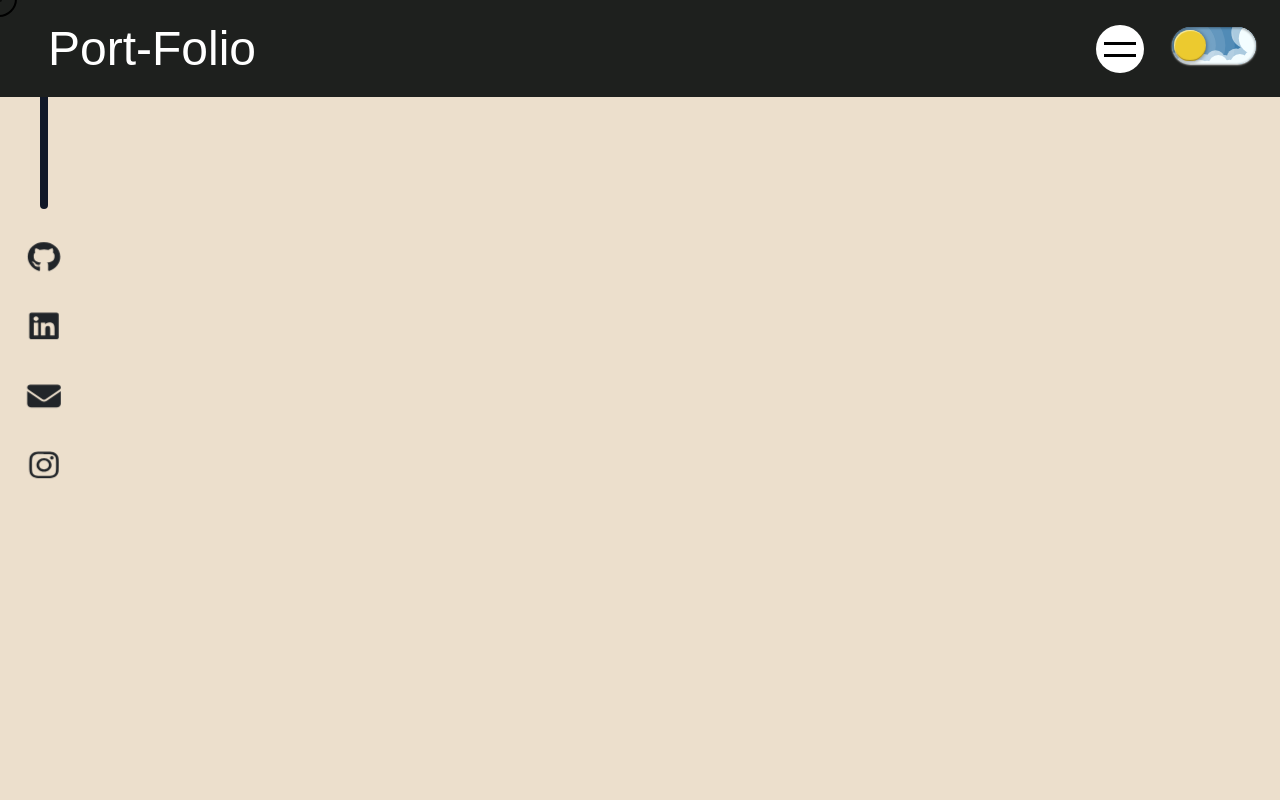
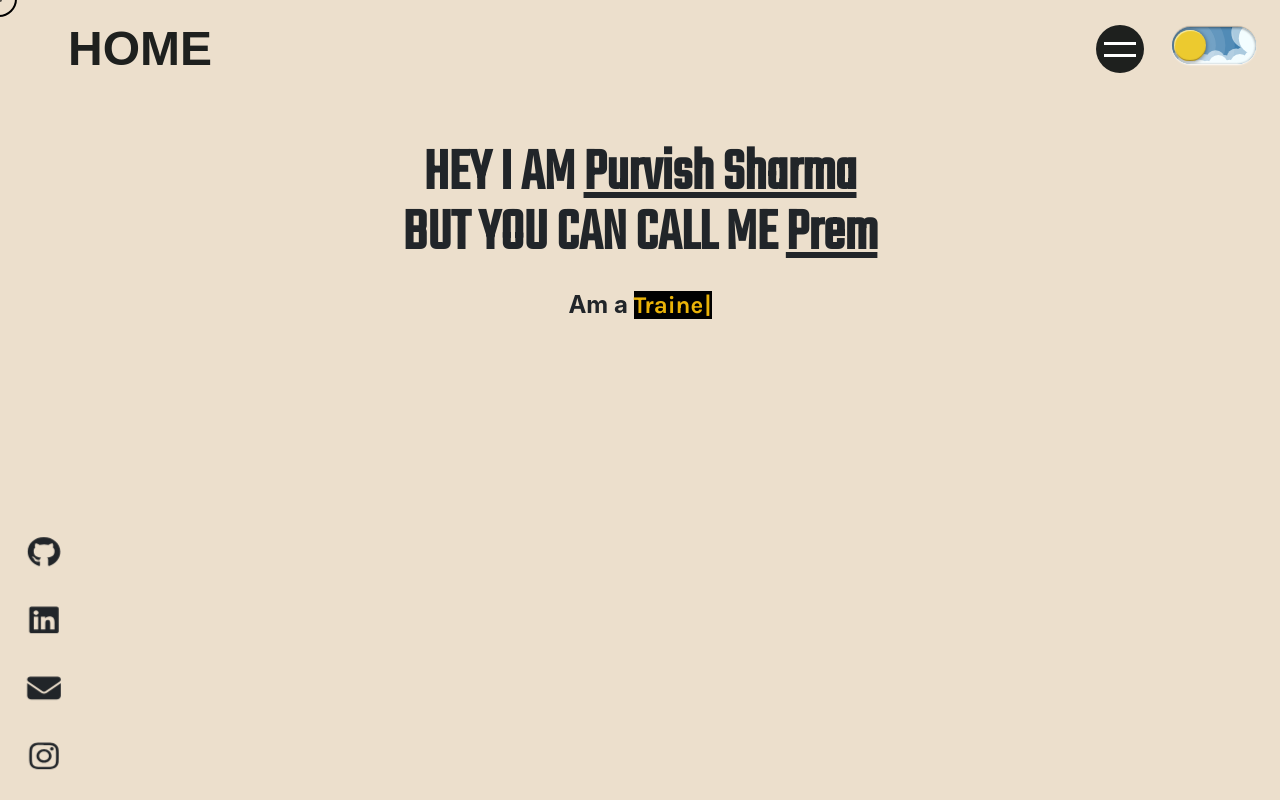
Before and after one commit to premsharma1231/Purvish_Portfolio, a React (Create React App) app: page /home in a window 1280 px wide. Shown: the top 800 px of the page. Built offline with nearby package versions, Linux system fonts and the light colour scheme; a web font is replaced by a local one.

Commit message:
Updated code with new features/fixes

```diff
--- a/package.json
+++ b/package.json
@@ -26,6 +26,7 @@
     "react": "^18.3.1",
     "react-dom": "^18.3.1",
     "react-icons": "^5.4.0",
+    "react-parallax-tilt": "^1.7.274",
     "react-router": "^7.1.3",
     "react-router-dom": "^7.1.3",
     "react-scripts": "5.0.1",
--- a/src/App.js
+++ b/src/App.js
@@ -6,7 +6,7 @@ import Platforms from './Components/Platforms';
 import Content from './Components/content';
 import Cursor from './Components/cursor';
 import About from './Components/about';
-import Resume from './Components/resume';
+// import Resume from './Components/resume';
 import Projects from './Components/projects';
 import LetsTalk from './Components/letstalk';
 import {BrowserRouter as Router, Route, Routes, useLocation} from "react-router-dom";
@@ -20,7 +20,7 @@ function AnimatedRoutes() {
   <Routes location={location} key={location.pathname}>
     {/* Home Route */}
     <Route
-      path="/"
+      path="/home"
       element={
         <motion.div
           initial={{ x: '100vw' }}
@@ -47,7 +47,7 @@ function AnimatedRoutes() {
       }
     />
     {/* Resume Route */}
-    <Route
+    {/* <Route
       path="/resume"
       element={
         <motion.div
@@ -59,7 +59,7 @@ function AnimatedRoutes() {
           <Resume />
         </motion.div>
       }
-    />
+    /> */}
     {/* Projects Route */}
     <Route
       path="/projects"
--- a/src/Components/Nav.js
+++ b/src/Components/Nav.js
@@ -31,7 +31,7 @@ function Navbar(){
   let navBarContentMiddle = [
     { name: "HOME", path: "/home" },
     { name: "ABOUT", path: "/about" },
-    { name: "RESUME", path: "/resume" },
+    // { name: "RESUME", path: "/resume" },
     { name: "PROJECTS", path: "/projects" },
     { name: "LET'S TALK?", path: "/LetsTalk" },
   ]
@@ -47,9 +47,9 @@ function Navbar(){
           x: 0,
           opacity: 1,
           scale: 1,
-          duration: 0.5,
+          duration: 0.1,
           ease: "bounce.out",
-          stagger: 0.2, // Delay between each item animation
+          stagger: 0.05, // Delay between each item animation
         }
       );
     } else {
@@ -69,14 +69,14 @@ function Navbar(){
   return(
 
     <>
-    <div className="flex justify-between items-center bg-DarkColor px-4 py-4">
+    <div className="flex justify-between items-center px-4 py-4 ml-5">
     <li className="text-5xl ml-6 hover:scale-105 transition-all list-none">
-          <a className="text-white active font-kanit" aria-current="page" href="#">Port-Folio</a>
+          <a className="text-DarkColor active font-kanit font-bold" aria-current="page" href="#">HOME</a>
     </li>
 
     <div className="flex w-40 justify-between items-center">
-      <span className="bg-white rounded-full p-0 hover:bg-black">
-        <Hamburger color="black" className='p-0' toggled={isToggled} onToggle={handleToggle} />
+      <span className="bg-DarkColor rounded-full p-0">
+        <Hamburger color="white" className='p-0' toggled={isToggled} onToggle={handleToggle} />
       </span>
     <Switch/>
      </div>
--- a/src/Components/Platforms.js
+++ b/src/Components/Platforms.js
@@ -10,38 +10,46 @@ function Platforms(){
     return(
         <>
         {/* hover:left-7 hover:w-9 hover:h-9 */}
-        <div className="ml-5 flex flex-col w-12 items-center absolute">
+        <div className="ml-5 flex flex-col w-12 items-center absolute bottom-4">
 
-        <span className="h-28 w-2 z-10 bg-gray-900 rounded-b"></span>
+        {/* <span className="absolute top-0 h-28 w-2 z-10 bg-gray-900 rounded-b"></span> */}
 
         <div className="flex flex-col justify-between h-64 mt-4">
   {/* Github Profile with Tooltip */}
-  <FontAwesomeIcon
-    className="w-8 h-8 transition-all p-2"
+  <a href="https://github.com/premsharma1231"
+  target="_blank"
+  rel="noopener noreferrer"><FontAwesomeIcon
+    className="w-8 h-8 transition-all p-2 hover:cursor-pointer"
     icon={faGithub}
     bounce
-  />
+  /></a>
 
   {/* LinkedIn Icon */}
-  <FontAwesomeIcon
-    className="w-8 h-8 transition-all p-2"
+  <a href="https://www.linkedin.com/in/sharma-purvish-591120248/"
+  target="_blank"
+  rel="noopener noreferrer"><FontAwesomeIcon
+    className="w-8 h-8 transition-all p-2 hover:cursor-pointer"
     icon={faLinkedin}
     bounce
-  />
+  /></a>
 
   {/* Email Icon */}
-  <FontAwesomeIcon
-    className="w-8 h-8 transition-all p-2"
+  <a href="mailto:premsharma786zx@gmail.com"
+  target="_blank"
+  rel="noopener noreferrer"><FontAwesomeIcon
+    className="w-8 h-8 transition-all p-2 hover:cursor-pointer"
     icon={faEnvelope}
     bounce
-  />
+  /></a>
 
   {/* Instagram Icon */}
-  <FontAwesomeIcon
-    className="w-8 h-8 transition-all p-2"
+  <a href="https://www.instagram.com/premmsharmaaaa/"
+  target="_blank"
+  rel="noopener noreferrer"><FontAwesomeIcon
+    className="w-8 h-8 transition-all p-2 hover:cursor-pointer"
     icon={faInstagram}
     bounce
-  />
+  /></a>
 </div>
 
         </div>
--- a/src/Components/about.js
+++ b/src/Components/about.js
@@ -1,11 +1,18 @@
 import React from "react";
+import "../App.css";
 
 
 
 function About(){
-<>
-
-</>
+    document.body.style.overflowX = "hidden";
+    // document.body.style.overflowY = "scroll";
+  return(
+    <>
+    <div>
+        <h1 className="m-6 text-4xl">About</h1>
+    </div>
+    </>
+)
 }
 
 export default About;
--- a/src/Components/content.js
+++ b/src/Components/content.js
@@ -5,51 +5,60 @@ import "@fontsource/rubik-vinyl";
 import "@fontsource/karla";
 import "@fontsource/teko";
 import Typewriter from 'typewriter-effect/dist/core';
-import Image from './Image.png';
-
 
 const Content = () => {
     document.body.style.overflow = 'hidden';
-    const text1 = "HEY I AM";
-    const text2 = "Purvish Sharma";
-    const text3 = "BUT YOU CAN CALL ME";
-    const text4 = "PREM";
-    const text = "I am a Frontend Web Developer <br/>A Trainer in the BPO/KPO Company.<br/>Experienced as a Quality Analyst<br/>Auditor, and Research Analyst.";
+
+    // const text1 = "HEY I AM ";
+    // const text2 = "Purvish Sharma";
+    // const text3 = "BUT YOU CAN CALL ME ";
+    // const text4 = "PREM";
+    // const description = "Am a Trainer-Auditor at KPO/BPO Company|| Quality Analyst || Research Analyst || Frontend Web Developer.";
 
     useEffect(() => {
-            new Typewriter('#typewriter', {
-                strings: [text],
-                autoStart: true,
-                loop:false,
-                cursor: '|',
-                deleteSpeed: 90,
-                delay: 100,
-            }).pasteString(text);
+        new Typewriter('#description', {
+            strings: ["Front-end Web Developer.", "Trainer at KPO/BPO Company.", "full time Quality Analyst.", "Auditor."],
+            autoStart: true,
+            loop:true,
+            cursor: '|',
+            deleteSpeed: 10,
+            delay: 90,
+        });
+        // new Typewriter('#meraname', {
+        //     strings: ["Sharma Purvish"],
+        //     autoStart: true,
+        //     loop:true,
+        //     cursor: '|',
+        //     deleteSpeed: 10,
+        //     delay: 30,
+        // });
+        // new Typewriter('#premname', {
+        //     strings: ["PREM"],
+        //     autoStart: true,
+        //     loop:true,
+        //     cursor: '|',
+        //     deleteSpeed: 10,
+        //     delay: 30,
+        // });
     });
 
+        // const typewriter = new Typewriter('#typewriter', {
+        //     autoStart: true,
+        //     loop: false,
+        //     cursor: null,
+        //     delay: 30, // Typing speed
+        // });
 
-    return(
+
+    return (
         <>
-        <div className="absolute flex w-full justify-around align-middle items-start bottom-0">
-            <div className="">
-                <img src={Image} className="w-full h-full" alt="No Image"/>
-            </div>
-            <div className="flex flex-col justify-center items-center mt-28 text-center">
-                <h1 className="font-Teko font-extrabold text-6xl">
-                    <span className="">{text1} </span>
-                    <span id="typewriter2" className="font-Teko underline">{text2}<br/></span>
-                    {/* <br/> */}
-                    <span className="">{text3} </span>
-                    <span id="typewriter3" className="font-Teko underline">{text4}</span>
-                </h1>
-                <div id="" className="w-300px text-2xl font-bold">
-                    <span id="typewriter" className=""></span>
+                <div id="typewriter" className="flex flex-col mt-12 justify-center items-center text-center">
+                    <span class="font-Teko font-extrabold text-6xl heyiam">HEY I AM <span id="meraname" class="underline">Purvish Sharma</span></span>
+                    <span class="font-Teko font-extrabold text-6xl">BUT YOU CAN CALL ME <span id="premname" class="underline">Prem</span></span>
+                <span class="w-2/3 m-auto text-2xl font-bold mt-4">Am a <span id="description" class="font-Karla text-yellow-500 font-bold bg-black"></span></span>
                 </div>
-            </div>
-        </div>
         </>
     );
 };
 
-
 export default Content;
--- a/src/Components/projectcard.js
+++ b/src/Components/projectcard.js
@@ -4,10 +4,14 @@ import "@fontsource/rubik-vinyl";
 import "@fontsource/karla";
 import "../App.css";
 import "../index.css";
+import Tilt from 'react-parallax-tilt';
 
 function Projectcard({ title, description, GithubUrl, LiveUrl, urlToImage }) {
+  document.body.style.cursor = "none";
   return (
-    <div className="border-none card w-5/12 bg-gray-300 flex flex-col justify-between text-center font-Karla">
+    <>
+    <Tilt className="card flex flex-col justify-between w-5/12 h-8/12 bg-gray-300 text-center font-Karla border-none shadow" perspective={1500} glareEnable={true} tiltMaxAngleX={5} tiltMaxAngleY={5} glareMaxOpacity={0.10}>
+    <div>
       <img src={urlToImage} className="card-img-top p-2 pb-0" alt={title} />
       <div className="card-body">
         <h5 className="card-title p-2 rounded-lg text-4xl font-bold font-kanit">{title}</h5>
@@ -18,6 +22,8 @@ function Projectcard({ title, description, GithubUrl, LiveUrl, urlToImage }) {
         </div>
       </div>
     </div>
+    </Tilt>
+    </>
   );
 }
 
--- a/src/Components/projects.js
+++ b/src/Components/projects.js
@@ -1,5 +1,6 @@
 import React from "react";
 import Projectcard from "./projectcard";
+// import Tilt from 'react-parallax-tilt';
 
 function Projects() {
   document.body.style.overflowX = "hidden";
@@ -73,7 +74,13 @@ function Projects() {
   ];
 
   return (
-    <div className="mt-9 top-40 ml-24 pb-36 flex flex-wrap justify-center gap-8">
+    <>
+    <div className="m-12 relative">
+      <h1 className=" text-5xl text-center font-Karla font-bold">My-Projects</h1>
+      {/* <span className="absolute top-full left-1/2 transform -translate-x-1/2 mt-2 w-40 h-1 bg-black"></span>
+      <span className="absolute top-full left-1/2 transform -translate-x-1/2 mt-4 w-32 h-1 bg-black"></span> */}
+    </div>
+    <div className="ml-24 pb-36 flex flex-wrap justify-center gap-8">
       {Objects.map((project, index) => (
         <Projectcard
           key={index}
@@ -85,6 +92,7 @@ function Projects() {
         />
       ))}
     </div>
+    </>
   );
 }
 
--- a/src/Components/resume.js
+++ /dev/null
@@ -1,13 +0,0 @@
-import React from "react";
-
-
-
-function Resume(){
-<>
-    <div className="w-96 h-96 bg-black">
-        <h1>..</h1>
-    </div>
-</>
-}
-
-export default Resume;
```
Also changed, not shown: 1 other file (tests, documents, lock files or other folders).
